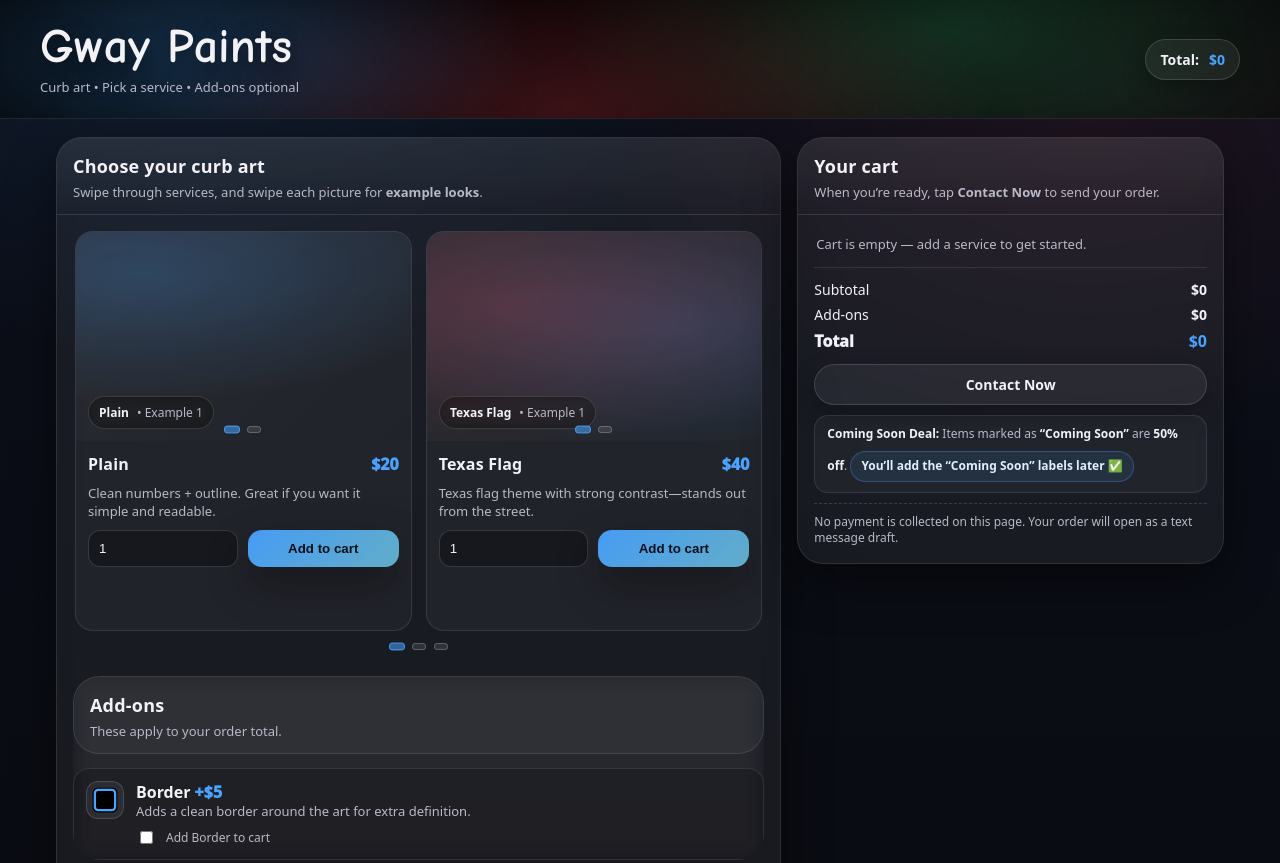
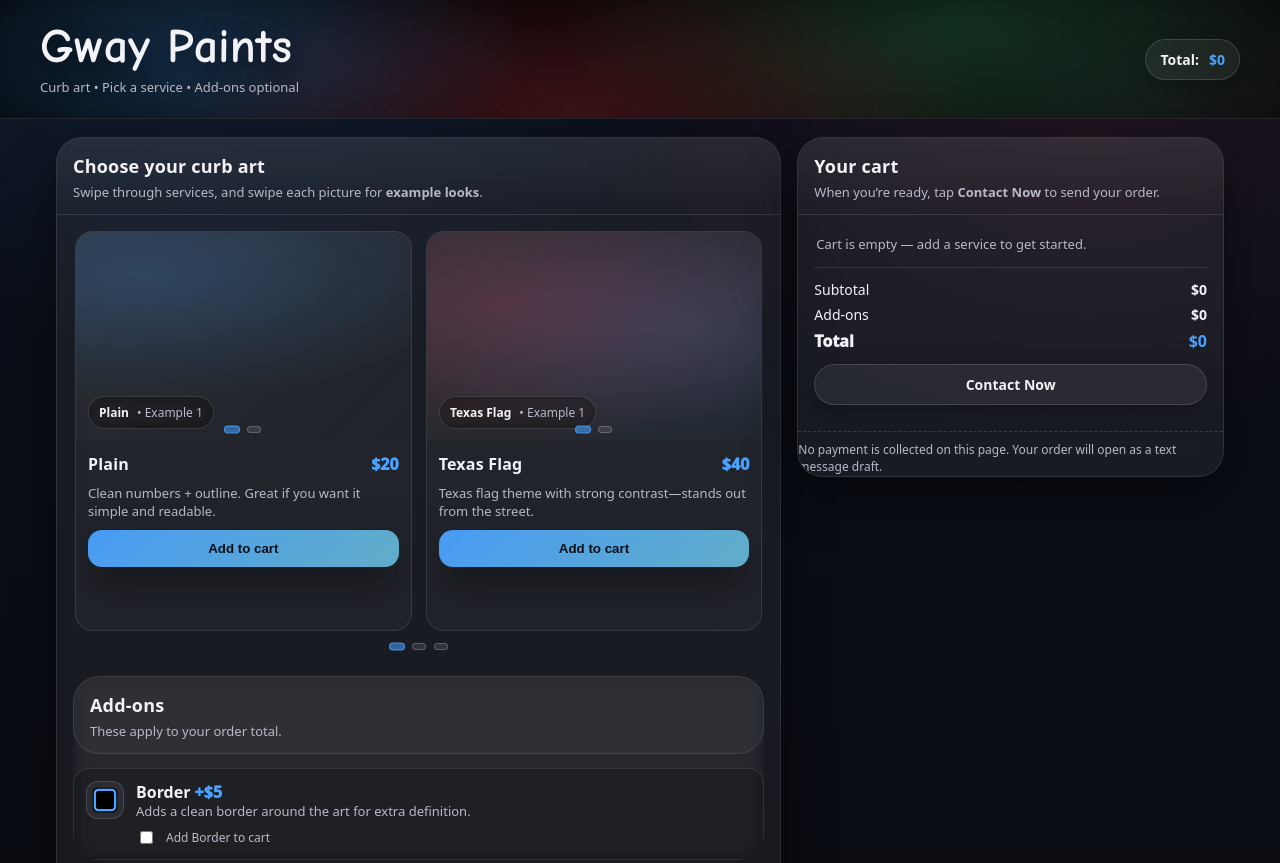
Before and after one commit to gwaypaints/gwaypaints, a plain HTML site: page index.html in a window 1280 px wide. Shown: the top 863 px of the page. Drawn offline with Linux system fonts and the light colour scheme.

Commit message:
Update index.html

```diff
--- a/index.html
+++ b/index.html
@@ -429,30 +429,6 @@
       border-top:1px dashed rgba(255,255,255,.14);
       padding-top:10px;
     }
-
-    .coming-soon{
-      margin-top:10px;
-      padding:10px 12px;
-      border-radius:14px;
-      border:1px solid rgba(255,255,255,.10);
-      background: rgba(255,255,255,.04);
-      color: var(--muted);
-      font-size: 12px;
-      line-height: 1.4;
-    }
-    .coming-soon b{ color: var(--text); }
-    .coming-soon .pill{
-      display:inline-flex;
-      align-items:center;
-      gap:8px;
-      padding:6px 10px;
-      border-radius:999px;
-      border:1px solid rgba(74,163,255,.30);
-      background: rgba(74,163,255,.10);
-      color:#dff0ff;
-      font-weight:850;
-      margin-top:8px;
-    }
   </style>
 </head>
 
@@ -500,8 +476,7 @@
                     <div class="row"><p class="name">Plain</p><span class="price">$20</span></div>
                     <p class="desc">Clean numbers + outline. Great if you want it simple and readable.</p>
                     <div class="row" style="gap:10px">
-                      <input class="qty" type="number" min="1" value="1" />
-                      <button class="addbtn">Add to cart</button>
+<button class="addbtn">Add to cart</button>
                     </div>
                   </div>
                 </article>
@@ -521,8 +496,7 @@
                     <div class="row"><p class="name">Texas Flag</p><span class="price">$40</span></div>
                     <p class="desc">Texas flag theme with strong contrast—stands out from the street.</p>
                     <div class="row" style="gap:10px">
-                      <input class="qty" type="number" min="1" value="1" />
-                      <button class="addbtn">Add to cart</button>
+<button class="addbtn">Add to cart</button>
                     </div>
                   </div>
                 </article>
@@ -542,8 +516,7 @@
                     <div class="row"><p class="name">Twin Stars</p><span class="price">$25</span></div>
                     <p class="desc">Twin stars style with a bold look that still keeps numbers readable.</p>
                     <div class="row" style="gap:10px">
-                      <input class="qty" type="number" min="1" value="1" />
-                      <button class="addbtn">Add to cart</button>
+<button class="addbtn">Add to cart</button>
                     </div>
                   </div>
                 </article>
@@ -563,8 +536,7 @@
                     <div class="row"><p class="name">American Flag</p><span class="price">$50</span></div>
                     <p class="desc">American flag theme with bold presence and clean readability.</p>
                     <div class="row" style="gap:10px">
-                      <input class="qty" type="number" min="1" value="1" />
-                      <button class="addbtn">Add to cart</button>
+<button class="addbtn">Add to cart</button>
                     </div>
                   </div>
                 </article>
@@ -588,8 +560,7 @@
                       <option value="American Flag">American Flag</option>
                     </select>
                     <div class="row" style="gap:10px">
-                      <input class="qty" type="number" min="1" value="1" />
-                      <button class="addbtn">Add to cart</button>
+<button class="addbtn">Add to cart</button>
                     </div>
                   </div>
                 </article>
@@ -669,11 +640,6 @@
         <a class="btn primary" id="contactNow" href="#" style="width:100%;justify-content:center;">
           Contact Now
         </a>
-
-        <!-- Coming soon note -->
-        <div class="coming-soon">
-          <b>Coming Soon Deal:</b> Items marked as <b>“Coming Soon”</b> are <b>50% off</b>.
-          <div class="pill">You’ll add the “Coming Soon” labels later ✅</div>
         </div>
 
         <div class="footnote">
```
